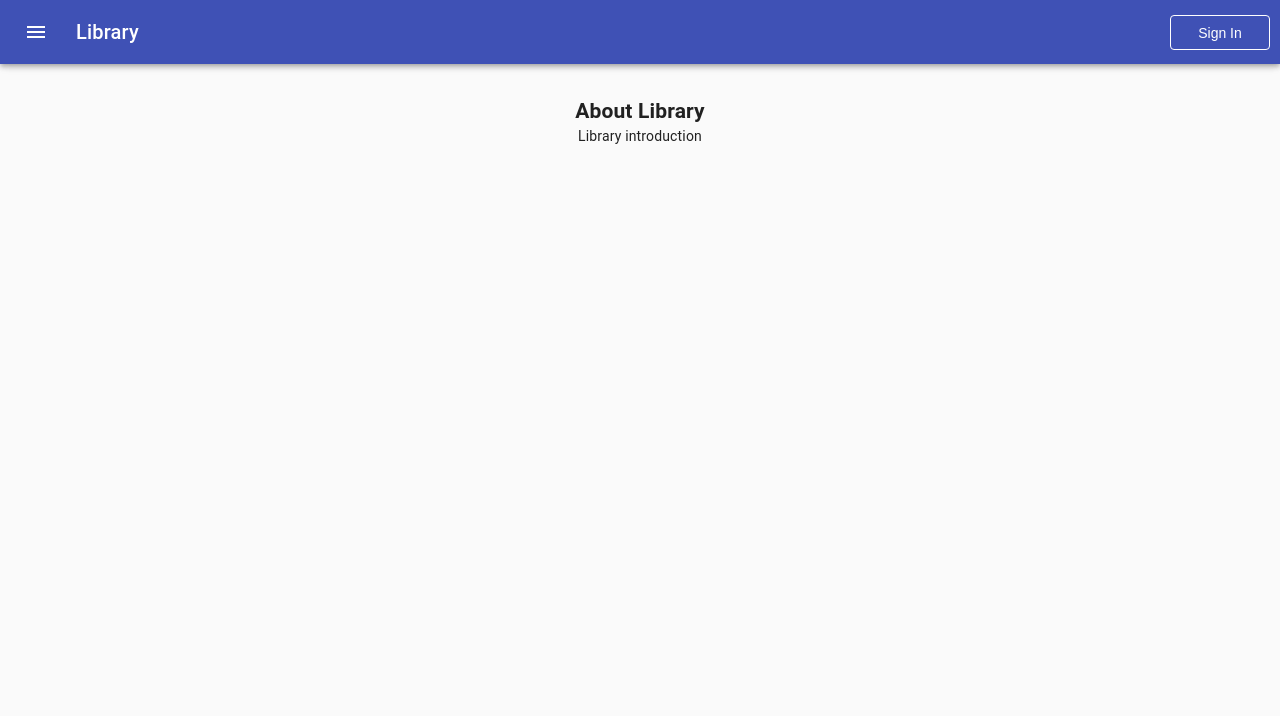
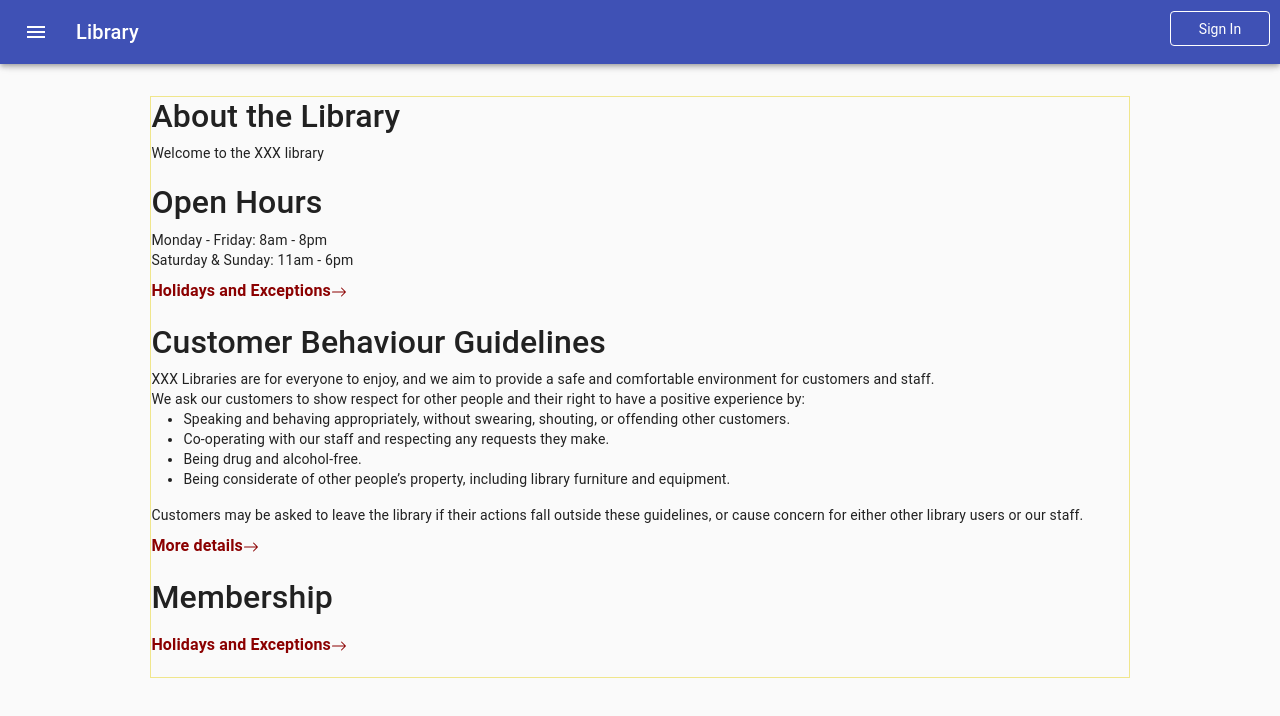
Before and after one commit to QIanZhang1218/user-website, a React (Create React App) app: page /AboutLibrary in a window 1280 px wide. Shown: the top 716 px of the page. Built offline with nearby package versions, Linux system fonts and the light colour scheme.

Commit message:
update side list icon

```diff
--- a/package.json
+++ b/package.json
@@ -6,10 +6,12 @@
     "@date-io/date-fns": "^1.3.13",
     "@material-ui/core": "^4.12.2",
     "@material-ui/data-grid": "^4.0.0-alpha.37",
+    "@mui/icons-material": "^5.0.1",
     "@testing-library/jest-dom": "^5.14.1",
     "@testing-library/react": "^11.2.7",
     "@testing-library/user-event": "^12.8.3",
     "axios": "^0.21.1",
+    "bootstrap": "^5.1.1",
     "date-fns": "^2.23.0",
     "jsonwebtoken": "^8.5.1",
     "moment": "^2.29.1",
@@ -18,7 +20,9 @@
     "pubsub-js": "^1.9.3",
     "qs": "^6.10.1",
     "react": "^17.0.2",
+    "react-bootstrap": "^1.6.4",
     "react-bootstrap-date-picker": "^5.1.0",
+    "react-bootstrap-icons": "^1.5.0",
     "react-carousel-minimal": "^1.3.4",
     "react-cookie": "^4.1.1",
     "react-dom": "^17.0.2",
--- a/src/Components/AboutLibrary/AboutLibrary.jsx
+++ b/src/Components/AboutLibrary/AboutLibrary.jsx
@@ -1,9 +1,56 @@
-import React from "react";
+import React from 'react';
+import { BsArrowRight } from 'react-icons/bs';
+import "bootstrap/dist/css/bootstrap.min.css";
+import AboutLibraryStyle from './AboutLobrary.module.css';
+// import Container from "react-bootstrap/Container";
+// import Row from "react-bootstrap/Row";
+// import Col from "react-bootstrap/Col";
 export default function AboutLibrary(){
      return(
-         <section>
-             <h2>About Library</h2>
-             <p>Library introduction</p>
-         </section>
+         <div className={AboutLibraryStyle.container}>
+             <section className={AboutLibraryStyle.introSection}>
+                 <h2>About the Library</h2>
+                 <p >Welcome to the XXX library</p>
+             </section>
+             <section className={AboutLibraryStyle.introSection}>
+                 <h2>Open Hours</h2>
+                 <p className={AboutLibraryStyle.openHours}>Monday - Friday: 8am - 8pm</p>
+                 <p className={AboutLibraryStyle.openHours}>Saturday & Sunday: 11am - 6pm</p>
+                 <a className={AboutLibraryStyle.sectionLink} href="#">Holidays and Exceptions<BsArrowRight/></a>
+             </section>
+             <section className={AboutLibraryStyle.introSection}>
+                 <h2>Customer Behaviour Guidelines</h2>
+                 <p >XXX Libraries are for everyone to enjoy, and we aim to provide a safe and comfortable environment for customers and staff.</p>
+                 <p>We ask our customers to show respect for other people and their right to have a positive experience by:</p>
+                 <ul className={AboutLibraryStyle.guidelinesUl}>
+                     <li>Speaking and behaving appropriately, without swearing, shouting, or offending other customers.</li>
+                     <li>Co-operating with our staff and respecting any requests they make.</li>
+                     <li>Being drug and alcohol-free.</li>
+                     <li>Being considerate of other people’s property, including library furniture and equipment.</li>
+                 </ul>
+                 <p>Customers may be asked to leave the library if their actions fall outside these guidelines, or cause concern for either other library users or our staff.</p>
+                 <a className={AboutLibraryStyle.sectionLink} href="#">More details<BsArrowRight/></a>
+             </section>
+             <section className={AboutLibraryStyle.introSection}>
+                 <h2>Membership</h2>
+
+                 <a className={AboutLibraryStyle.sectionLink} href="#">Holidays and Exceptions<BsArrowRight/></a>
+             </section>
+             {/*<Container>*/}
+             {/*    <Row>*/}
+             {/*        <Col xs={6} md={4}>*/}
+             {/*            <div className={AboutLibraryStyle.infoBox}>*/}
+             {/*                <img src={"https://lh3.googleusercontent.com/proxy/KkF0fUi6zk2WrJeJRhO4RM_45HxcYqhYC4VIdFXBUv351sqq2WBVYWfwujemUK3bVM-Nyj9e8YnWyOGDW97kLQq5VksW2XG5AHdE4Mbu600Ajrj_KA9WV73UneIhNOFX2mIymA"} />*/}
+             {/*            </div>*/}
+             {/*        </Col>*/}
+             {/*        <Col xs={6} md={4}>*/}
+             {/*            xs=6 md=4*/}
+             {/*        </Col>*/}
+             {/*        <Col xs={6} md={4}>*/}
+             {/*            xs=6 md=4*/}
+             {/*        </Col>*/}
+             {/*    </Row>*/}
+             {/*</Container>*/}
+         </div>
      )
  }
--- /dev/null
+++ b/src/Components/AboutLibrary/AboutLobrary.module.css
@@ -0,0 +1,43 @@
+.container{
+    width: 90%;
+    margin: 0 auto;
+    height: 100%;
+    border: 1px solid khaki;
+    display: flex;
+    flex-flow: column  nowrap;
+}
+h2{
+   text-align: left;
+}
+.introSection{
+    width: 100%;
+    display: flex;
+    flex-flow: column  nowrap;
+    margin-bottom: 20px;
+}
+.introSection p{
+    text-align: left;
+    margin-bottom: 0;
+}
+.openHours{
+    margin-top: 0;
+}
+.sectionLink{
+    margin-top: 10px;
+    font-size: 16px;
+    text-align: left;
+    color: darkred;
+    font-weight: 600;
+    text-decoration: none;
+}
+.guidelinesUl{
+    text-align: left;
+}
+.infoBox{
+    height: 280px;
+    border: 1px solid goldenrod;
+}
+.infoBox img{
+    width: 100%;
+    height: 200px;
+}
--- a/src/Components/Header/Header.jsx
+++ b/src/Components/Header/Header.jsx
@@ -13,8 +13,6 @@ import MenuIcon from '@material-ui/icons/Menu';
 import ChevronLeftIcon from '@material-ui/icons/ChevronLeft';
 import ChevronRightIcon from '@material-ui/icons/ChevronRight';
 import ListItem from '@material-ui/core/ListItem';
-import PersonOutlineIcon from '@material-ui/icons/PersonOutline';
-import LockOpenIcon from '@material-ui/icons/LockOpen';
 import ListItemIcon from '@material-ui/core/ListItemIcon';
 import ListItemText from '@material-ui/core/ListItemText';
 import AccountBoxIcon from '@material-ui/icons/AccountBox';
@@ -26,6 +24,12 @@ import BookDetails from '../BookDetails/BookDetails';
 import BorrowRecord from '../BorrowRecord/BorrowRecord';
 import AboutLibrary from "../AboutLibrary/AboutLibrary";
 import Header from "../Header/Header.module.css"
+import InfoOutlinedIcon from '@material-ui/icons/InfoOutlined';
+import HomeOutlinedIcon from '@material-ui/icons/HomeOutlined';
+import LockOpenIcon from '@material-ui/icons/LockOpen';
+import ListAltOutlinedIcon from '@material-ui/icons/ListAltOutlined';
+import ExitToAppOutlinedIcon from '@material-ui/icons/ExitToAppOutlined';
+import ExitToAppIcon from '@material-ui/icons/ExitToApp';
 
 const drawerWidth = 240;
 const useStyles = makeStyles((theme) => ({
@@ -191,13 +195,13 @@ export default function PersistentDrawerLeft() {
                 <List>
                     <ListItem component={Link} to="/AboutLibrary" button>
                         <ListItemIcon>
-                            <LockOpenIcon />
+                            <InfoOutlinedIcon />
                         </ListItemIcon>
                         <ListItemText primary="About Library" />
                     </ListItem>
                     <ListItem component={Link} to="/" button>
                         <ListItemIcon>
-                            <LockOpenIcon />
+                            <HomeOutlinedIcon />
                         </ListItemIcon>
                         <ListItemText primary="Home" />
                     </ListItem>
@@ -209,19 +213,19 @@ export default function PersistentDrawerLeft() {
                     </ListItem>
                     <ListItem component={Link} to="/signup" button>
                         <ListItemIcon>
-                            <PersonOutlineIcon />
+                            <ExitToAppOutlinedIcon />
                         </ListItemIcon>
                         <ListItemText primary="SignUp" />
                     </ListItem>
                     <ListItem component={Link} to="/BorrowRecord" button>
                         <ListItemIcon>
-                            <AccountBoxIcon />
+                            <ListAltOutlinedIcon />
                         </ListItemIcon>
                         <ListItemText primary="Borrow Record" />
                     </ListItem>
                     <ListItem onClick={handleLogOut} button>
                         <ListItemIcon>
-                            <AccountBoxIcon />
+                            <ExitToAppIcon />
                         </ListItemIcon>
                         <ListItemText primary="LogOut" />
                     </ListItem>
```
Also changed, not shown: 1 other file (tests, documents, lock files or other folders).
